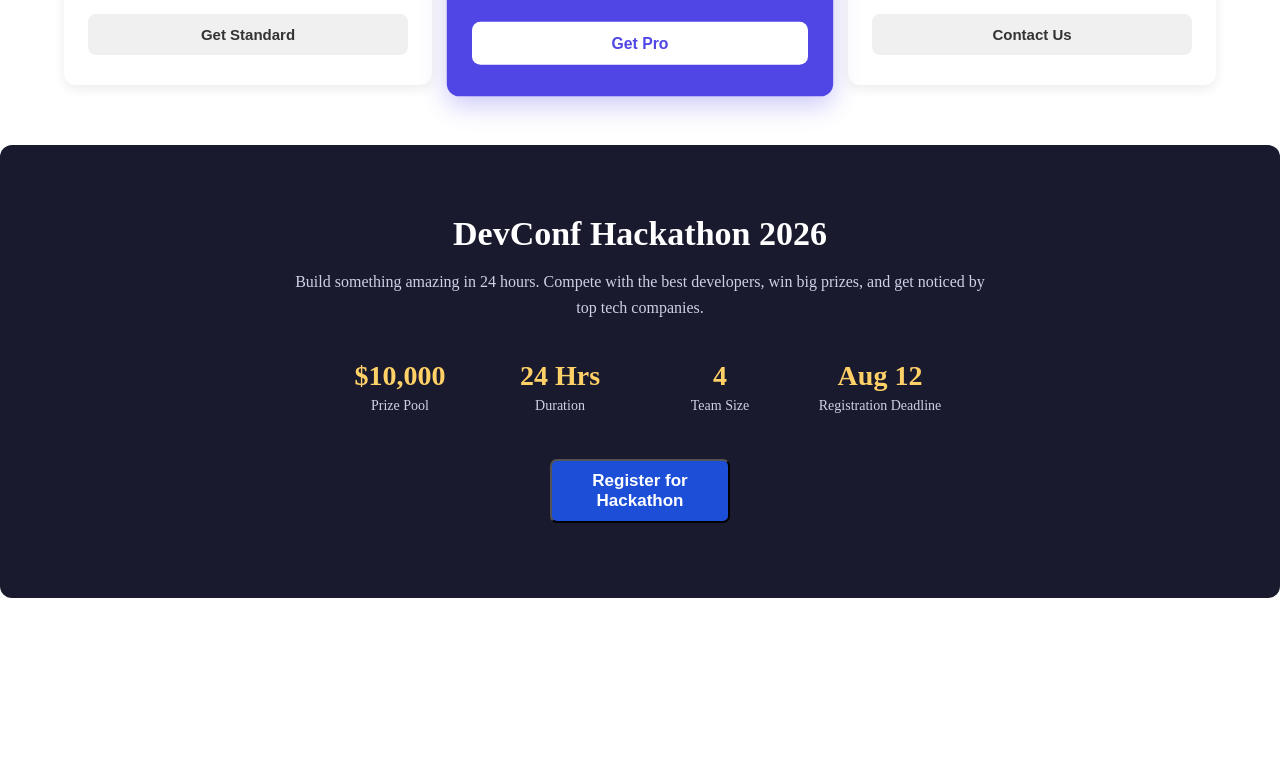
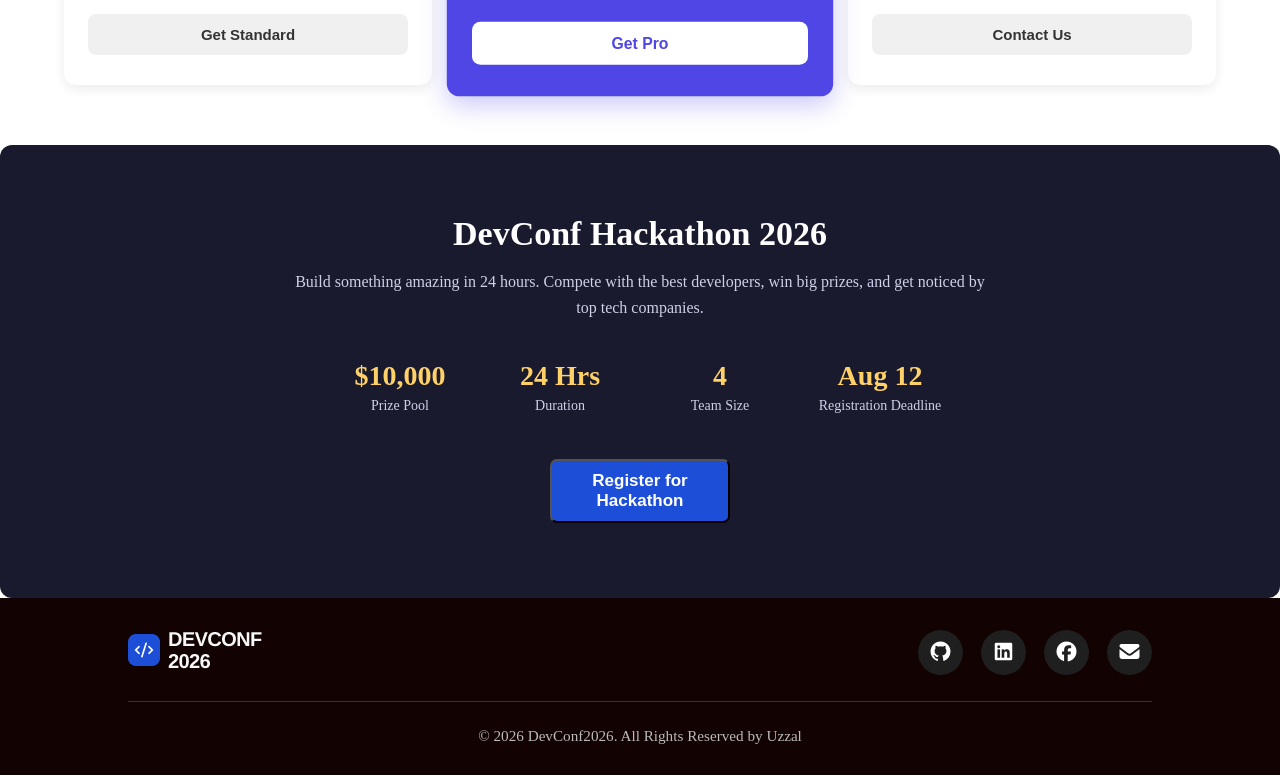
Before and after one commit to uzzal6090/assignment-project, a plain HTML site: page index.html in a window 1280 px wide. Shown: the part 2493-3268 px from the top of the page. Before the commit the page ends 3091 px from the top, so only its background shows below. Drawn offline with Linux system fonts and the light colour scheme.

Commit message:
this is the footer section development

```diff
--- a/index.html
+++ b/index.html
@@ -4,6 +4,13 @@
     <meta charset="UTF-8" />
     <meta name="viewport" content="width=device-width, initial-scale=1.0" />
     <title>Assignment</title>
+    <link
+      rel="stylesheet"
+      href="https://cdnjs.cloudflare.com/ajax/libs/font-awesome/7.0.1/css/all.min.css"
+      integrity="sha512-2SwdPD6INVrV/lHTZbO2nodKhrnDdJK9/kg2XD1r9uGqPo1cUbujc+IYdlYdEErWNu69gVcYgdxlmVmzTWnetw=="
+      crossorigin="anonymous"
+      referrerpolicy="no-referrer"
+    />
     <link rel="stylesheet" href="./style.css" />
   </head>
   <body>
@@ -79,7 +86,6 @@
       </div>
 
       <div class="pricing-card-container">
-
         <!-- Standard Plan -->
         <div class="pricing-card">
           <p class="plan-name">Standard</p>
@@ -133,15 +139,11 @@
 
           <button class="plan-btn">Contact Us</button>
         </div>
-
       </div>
     </section>
 
-
-
     <!-- ===== HACKATHON SECTION ===== -->
     <section class="hackathon-section">
-
       <div class="hackathon-content">
         <h2 class="hackathon-heading">DevConf Hackathon 2026</h2>
         <p class="hackathon-subtitle">
@@ -174,8 +176,42 @@
 
         <button class="common-btn">Register for Hackathon</button>
       </div>
-
     </section>
 
+  <footer class="footer">
+  <div class="container footer-top">
+
+    <!-- Logo -->
+    <div class="footer-logo">
+      <img src="./images/footer-logo.png" alt="this is logo">
+    </div>
+
+    <!-- Social Icons -->
+    <div class="footer-social">
+      <a href="https://github.com/yourusername" target="_blank" aria-label="GitHub">
+        <i class="fa-brands fa-github"></i>
+      </a>
+
+      <a href="https://linkedin.com/in/yourusername" target="_blank" aria-label="LinkedIn">
+        <i class="fa-brands fa-linkedin"></i>
+      </a>
+
+      <a href="https://facebook.com/" target="_blank" aria-label="Facebook">
+        <i class="fa-brands fa-facebook"></i>
+      </a>
+
+      <a href="mailto:hosenuzzal769@gmail.com" aria-label="Email">
+        <i class="fa-solid fa-envelope"></i>
+      </a>
+    </div>
+
+  </div>
+
+  <hr>
+
+  <div class="footer-bottom">
+    <p>&copy; 2026 DevConf2026. All Rights Reserved by Uzzal</p>
+  </div>
+</footer>
   </body>
 </html>
--- a/style.css
+++ b/style.css
@@ -185,7 +185,6 @@
 }
 
 .plan-name {
-
   font-size: 16px;
   font-weight: bold;
   color: #666;
@@ -197,14 +196,12 @@
 }
 
 .plan-price {
-
   font-size: 36px;
   font-weight: bold;
   margin: 8px 0 0 0;
 }
 
 .plan-period {
-
   font-size: 14px;
   color: #999;
   margin: 4px 0 24px 0;
@@ -227,7 +224,6 @@
 }
 
 .featured .plan-list li {
-
   color: #f0f0ff;
 }
 
@@ -284,7 +280,6 @@
   margin: 0 0 40px 0;
 }
 
-
 .hackathon-stats {
   display: flex;
   flex-wrap: wrap;
@@ -300,7 +295,7 @@
 .stat-number {
   font-size: 28px;
   font-weight: bold;
-    color: #ffd166;   /* accent color to make numbers pop */
+  color: #ffd166; /* accent color to make numbers pop */
   margin: 0 0 6px 0;
 }
 
@@ -310,8 +305,64 @@
   margin: 0;
 }
 
-
 .common-btn:hover {
   background-color: gray;
   transform: translateY(-3px);
 }
+
+/*======== This is here start footer section design======== */
+/* Footer */
+.footer {
+    background: #120202;
+    color: #fff;
+    padding: 30px 10%;
+}
+
+.footer-top {
+    display: flex;
+    justify-content: space-between;
+    align-items: center;
+    flex-wrap: wrap;
+    gap: 20px;
+}
+
+
+.footer-social {
+    display: flex;
+    gap: 18px;
+}
+
+.footer-social a {
+    width: 45px;
+    height: 45px;
+    background: #1f1f1f;
+    color: #fff;
+    border-radius: 50%;
+    display: flex;
+    justify-content: center;
+    align-items: center;
+    text-decoration: none;
+    font-size: 20px;
+    transition: 0.3s ease;
+}
+
+.footer-social a:hover {
+    background: #4CAF50;
+    transform: translateY(-4px);
+}
+
+.footer hr {
+    border: none;
+    height: 1px;
+    background: #333;
+    margin: 25px 0;
+}
+
+.footer-bottom {
+    text-align: center;
+}
+
+.footer-bottom p {
+    color: #bbb;
+    font-size: 0.95rem;
+}
```
Also changed, not shown: prompts.txt (added). Lines whose indentation alone changed are shown as unchanged.
